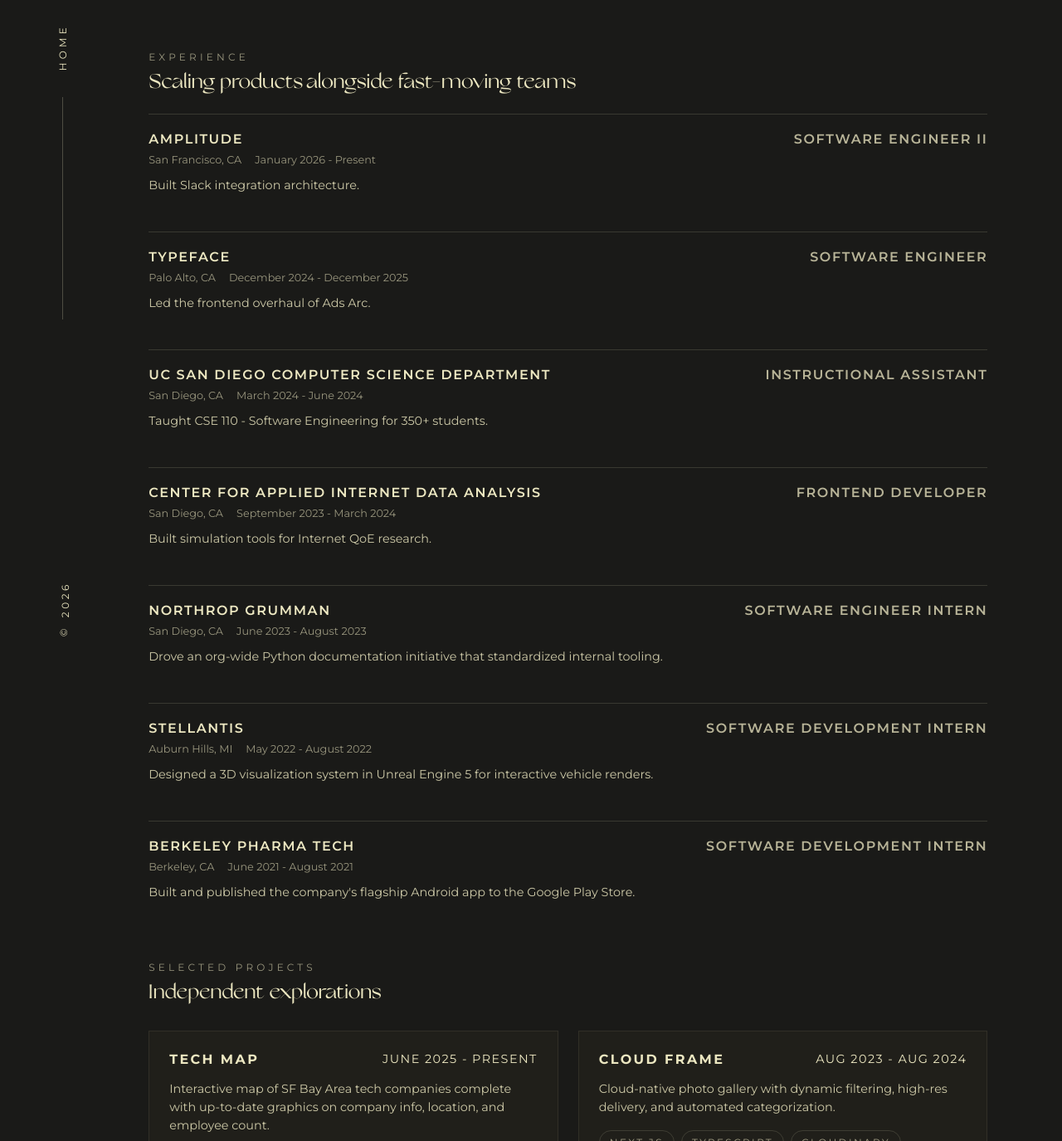
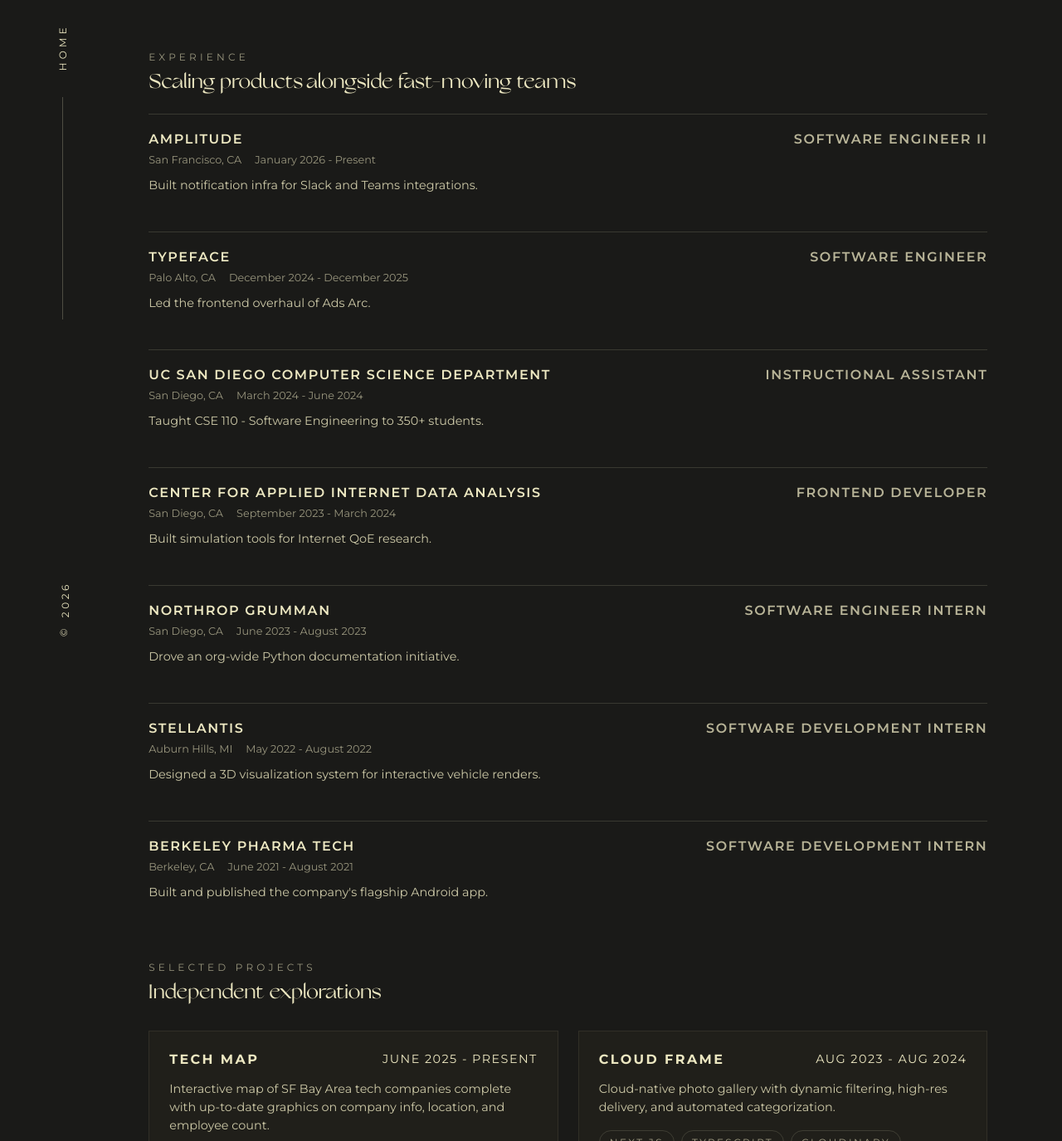
Before and after one commit to JonathanYin/jonathan-yin-portfolio, a Next.js app: page /work in a window 1280 px wide. Shown: the top 1375 px of the page at 83% size. Built offline with nearby package versions, Linux system fonts and the light colour scheme.

Commit message:
Update work experience descriptions

```diff
--- a/app/work/page.tsx
+++ b/app/work/page.tsx
@@ -8,7 +8,7 @@ const experience = [
 		title: "Software Engineer II",
 		start: "January 2026",
 		end: "Present",
-		description: "Built Slack integration architecture.",
+		description: "Built notification infra for Slack and Teams integrations.",
 	},
 	{
 		company: "Typeface",
@@ -26,7 +26,7 @@ const experience = [
 		title: "Instructional Assistant",
 		start: "March 2024",
 		end: "June 2024",
-		description: "Taught CSE 110 - Software Engineering for 350+ students.",
+		description: "Taught CSE 110 - Software Engineering to 350+ students.",
 	},
 	{
 		company: "Center for Applied Internet Data Analysis",
@@ -44,7 +44,7 @@ const experience = [
 		title: "Software Engineer Intern",
 		start: "June 2023",
 		end: "August 2023",
-		description: "Drove an org-wide Python documentation initiative that standardized internal tooling.",
+		description: "Drove an org-wide Python documentation initiative.",
 	},
 	{
 		company: "Stellantis",
@@ -53,7 +53,7 @@ const experience = [
 		title: "Software Development Intern",
 		start: "May 2022",
 		end: "August 2022",
-		description: "Designed a 3D visualization system in Unreal Engine 5 for interactive vehicle renders.",
+		description: "Designed a 3D visualization system for interactive vehicle renders.",
 	},
 	{
 		company: "Berkeley Pharma Tech",
@@ -62,7 +62,7 @@ const experience = [
 		title: "Software Development Intern",
 		start: "June 2021",
 		end: "August 2021",
-		description: "Built and published the company's flagship Android app to the Google Play Store.",
+		description: "Built and published the company's flagship Android app.",
 	},
 ];
 
```
